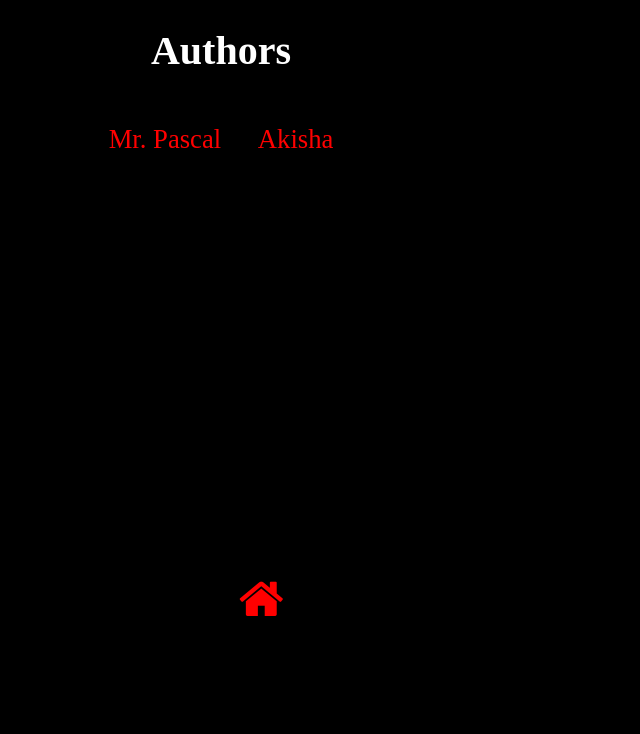
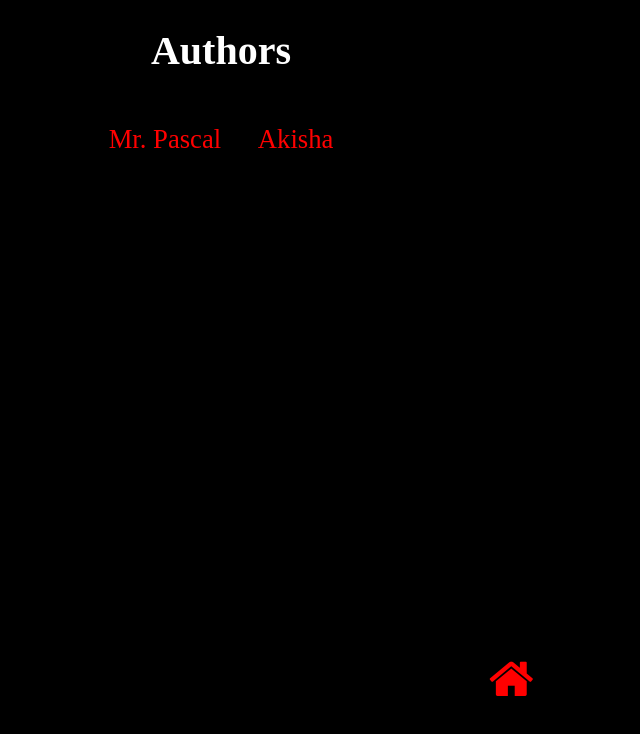
Before and after one commit to b3jb1/cowsf_website, a plain HTML site: page pages/authors.html in a window 1280 px wide. Shown: the whole page, without its empty margins (419-1059 px from the left). Drawn offline with Linux system fonts and the light colour scheme.

Commit message:
Version 1.0

```diff
--- a/pages/styles/authors.css
+++ b/pages/styles/authors.css
@@ -29,9 +29,9 @@ body {
 
 .back i {
     font-size: 48px;
+    margin-top: 500px;
+    margin-left: 900px;
     color: red;
-	margin-top: 420px;
-	margin-left: 650px;
     transition: 0.2s;
 }
 
```
Also changed, not shown: pages/projects.html (+1 -1 lines), pages/authors.html (indentation only), pages/styles/projects.css (renamed from pages/styles/projects_style.css). Lines whose indentation alone changed are shown as unchanged.
